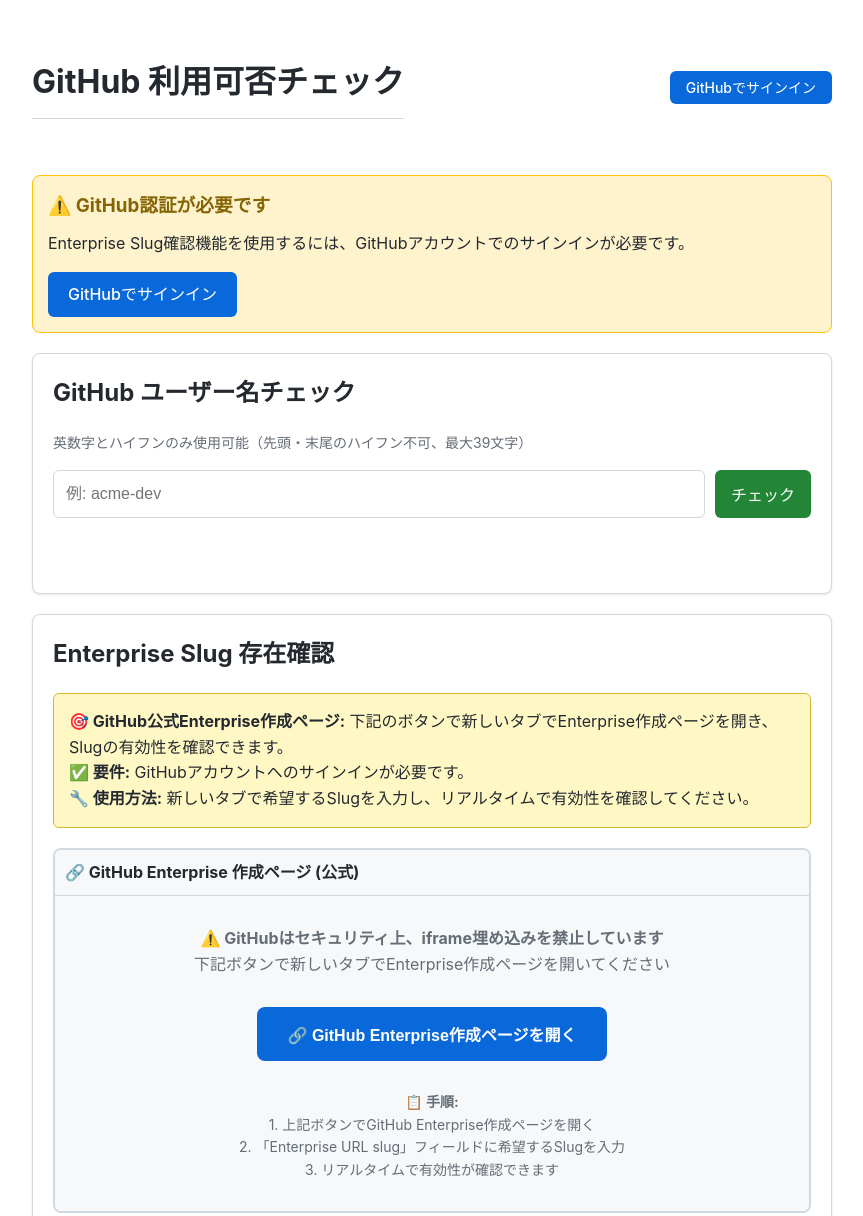
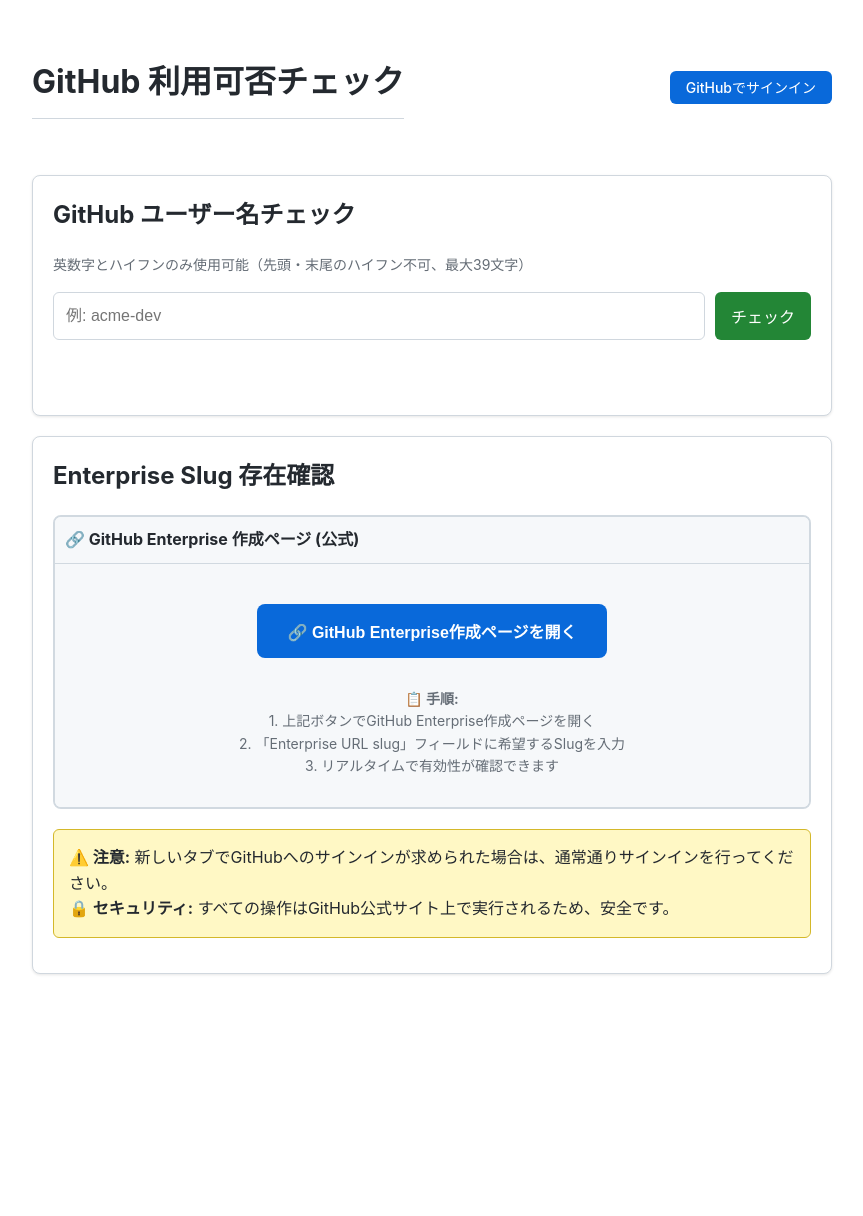
Before and after one commit to yutaka-art/slug-checker, a website: page public/index.html in a window 1280 px wide. Shown: the top 1216 px of the page, without its empty margins (208-1071 px from the left). After the commit the page ends 1014 px from the top, so only its background shows below. Drawn offline with Linux system fonts and the light colour scheme; no server answers.

Commit message:
UI: 不要な認証ステータス表示を削除し、Enterprise Slugセクションの説明を簡略化

```diff
--- a/public/index.html
+++ b/public/index.html
@@ -16,9 +16,6 @@
             </div>
         </div>
     </header>
-
-    <!-- Authentication Status -->
-    <div id="authStatus"></div>
 
     <!-- Username Checker Section -->
     <main>
@@ -46,22 +43,12 @@
         <section class="container">
             <h2>Enterprise Slug 存在確認</h2>
 
-            <div class="note">
-                <strong>🎯 GitHub公式Enterprise作成ページ:</strong> 下記のボタンで新しいタブでEnterprise作成ページを開き、Slugの有効性を確認できます。<br>
-                <strong>✅ 要件:</strong> GitHubアカウントへのサインインが必要です。<br>
-                <strong>🔧 使用方法:</strong> 新しいタブで希望するSlugを入力し、リアルタイムで有効性を確認してください。
-            </div>
-
             <!-- GitHub Enterprise作成ページへのリンク -->
             <div class="iframe-container">
                 <div class="iframe-header">
                     🔗 GitHub Enterprise 作成ページ (公式)
                 </div>
                 <div style="padding: 30px; text-align: center; background-color: #f6f8fa;">
-                    <div style="margin-bottom: 20px; color: #656d76;">
-                        <strong>⚠️ GitHubはセキュリティ上、iframe埋め込みを禁止しています</strong><br>
-                        下記ボタンで新しいタブでEnterprise作成ページを開いてください
-                    </div>
 
                     <button
                         type="button"
--- a/public/js/auth.js
+++ b/public/js/auth.js
@@ -114,7 +114,6 @@
      */
     updateUI() {
         const authDisplay = document.getElementById('authDisplay');
-        const authStatus = document.getElementById('authStatus');
 
         if (this.isAuthenticated && this.user) {
             // 認証済みの場合
@@ -124,22 +123,6 @@
                         <img src="${this.user.avatar}" alt="${this.user.username}" style="width: 24px; height: 24px; border-radius: 50%;">
                         <span style="color: #24292f; font-weight: 500;">${this.user.username}</span>
                         <a href="/api/auth/logout" style="color: #0969da; text-decoration: none; font-size: 12px;">ログアウト</a>
-                    </div>
-                `;
-            }
-
-            if (authStatus) {
-                authStatus.innerHTML = `
-                    <div style="background-color: #d4f8d4; border: 1px solid #4caf50; padding: 15px; border-radius: 8px; margin: 20px 0;">
-                        <h3 style="margin: 0 0 10px 0; color: #2e7d32;">✅ GitHub認証成功</h3>
-                        <div style="display: flex; align-items: center; gap: 15px;">
-                            <img src="${this.user.avatar}" alt="${this.user.username} Avatar" style="width: 50px; height: 50px; border-radius: 50%; border: 2px solid #4caf50;">
-                            <div>
-                                <strong>ユーザー名:</strong> ${this.user.username}<br>
-                                ${this.user.name ? `<strong>表示名:</strong> ${this.user.name}<br>` : ''}
-                                <strong>認証状態:</strong> サインイン済み
-                            </div>
-                        </div>
                     </div>
                 `;
             }
@@ -159,29 +142,6 @@
                        ">
                        GitHubでサインイン
                     </a>
-                `;
-            }
-
-            if (authStatus) {
-                authStatus.innerHTML = `
-                    <div style="background-color: #fff3cd; border: 1px solid #ffc107; padding: 15px; border-radius: 8px; margin: 20px 0;">
-                        <h3 style="margin: 0 0 10px 0; color: #856404;">⚠️ GitHub認証が必要です</h3>
-                        <p style="margin: 0; margin-bottom: 15px;">
-                            Enterprise Slug確認機能を使用するには、GitHubアカウントでのサインインが必要です。
-                        </p>
-                        <a href="/api/auth/login"
-                           style="
-                               display: inline-block;
-                               background-color: #0969da;
-                               color: white;
-                               text-decoration: none;
-                               padding: 10px 20px;
-                               border-radius: 6px;
-                               font-weight: 500;
-                           ">
-                           GitHubでサインイン
-                        </a>
-                    </div>
                 `;
             }
         }
```
